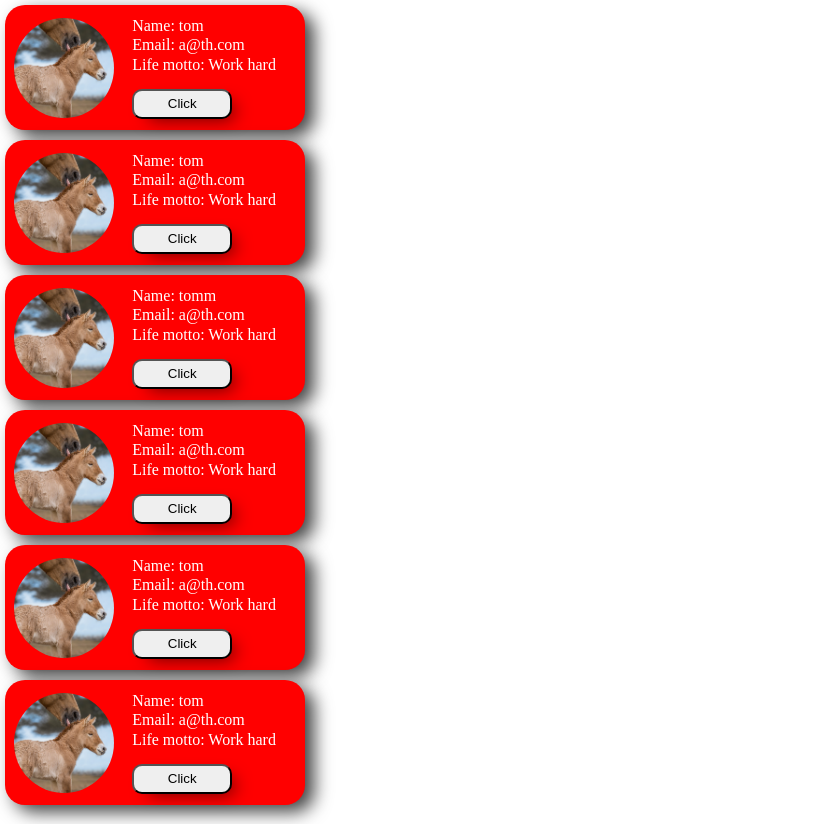
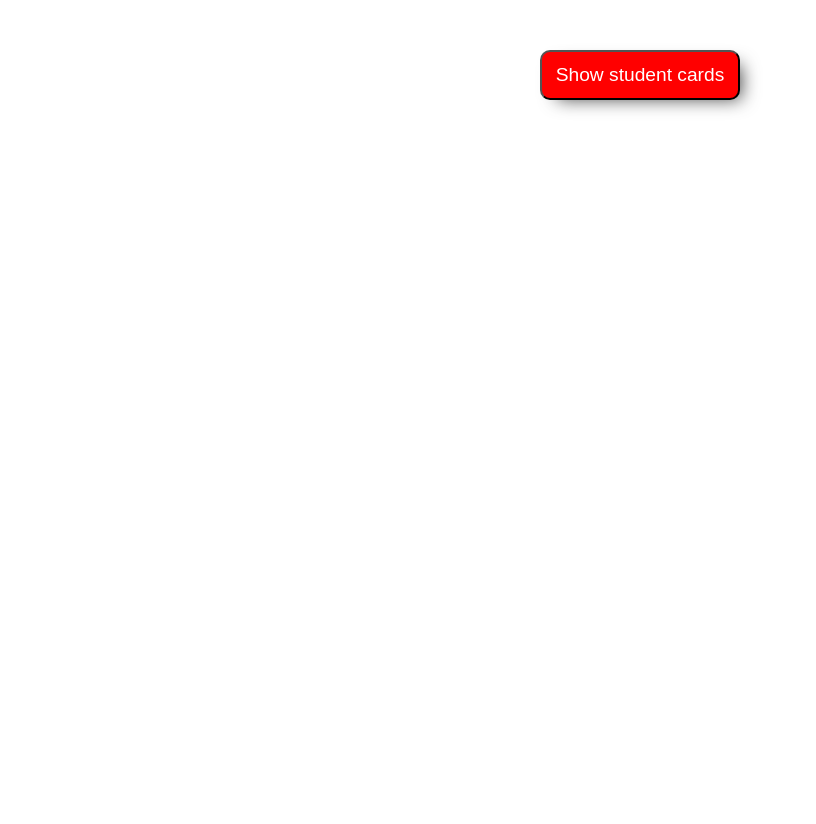
Before and after one commit to TomaszHanasz/studentcard, a React (Create React App) app: page / in a window 1280 px wide. Shown: the whole page, without its empty margins (0-816 px from the left). After the commit the page ends 800 px from the top, so only its background shows below. Built offline with nearby package versions, Linux system fonts and the light colour scheme; the HTML template or start-up script is replaced by a standard one.

Commit message:
readme and student card updates

```diff
--- a/src/components/studentCard/StudentCard.jsx
+++ b/src/components/studentCard/StudentCard.jsx
@@ -1,5 +1,5 @@
 import photoImg from "../../assets/images/horse.jpg";
-import React from "react";
+import React, { useState } from "react";
 import "./studentCard.style.css";
 
 const studentInfo = [
@@ -33,7 +33,20 @@ const createStudentCard = studentInfo.map((student, index) => {
 });
 
 const StudentCard = () => {
-  return <div className="cards">{createStudentCard}</div>;
+  const [showMenu, setShowMenu] = useState(false);
+
+  const onMenuClick = () => {
+    setShowMenu(!showMenu);
+  };
+
+  return (
+    <>
+      <button onClick={onMenuClick} className="menuBtn">
+        Show student cards
+      </button>
+      {showMenu && <div className="cards">{createStudentCard}</div>}
+    </>
+  );
 };
 
 export default StudentCard;
--- a/src/components/studentCard/studentCard.style.css
+++ b/src/components/studentCard/studentCard.style.css
@@ -42,7 +42,25 @@ ul {
   -moz-box-shadow: 9px 7px 18px -8px rgba(0, 0, 0, 0.75);
 }
 
+.menuBtn {
+  position: relative;
+  margin: 50px auto;
+  margin-bottom: 0;
+  display: block;
+  background-color: red;
+  color: white;
+  font-size: 1.2rem;
+  line-height: 2.2rem;
+  width: 200px;
+  height: 50px;
+  border-radius: 10px;
+  box-shadow: 9px 7px 18px -8px rgba(0, 0, 0, 0.75);
+  -webkit-box-shadow: 9px 7px 18px -8px rgba(0, 0, 0, 0.75);
+  -moz-box-shadow: 9px 7px 18px -8px rgba(0, 0, 0, 0.75);
+}
+
 .cards {
   display: flex;
   flex-direction: column;
+  position: absolute;
 }
```
Also changed, not shown: 1 other file (tests, documents, lock files or other folders).
